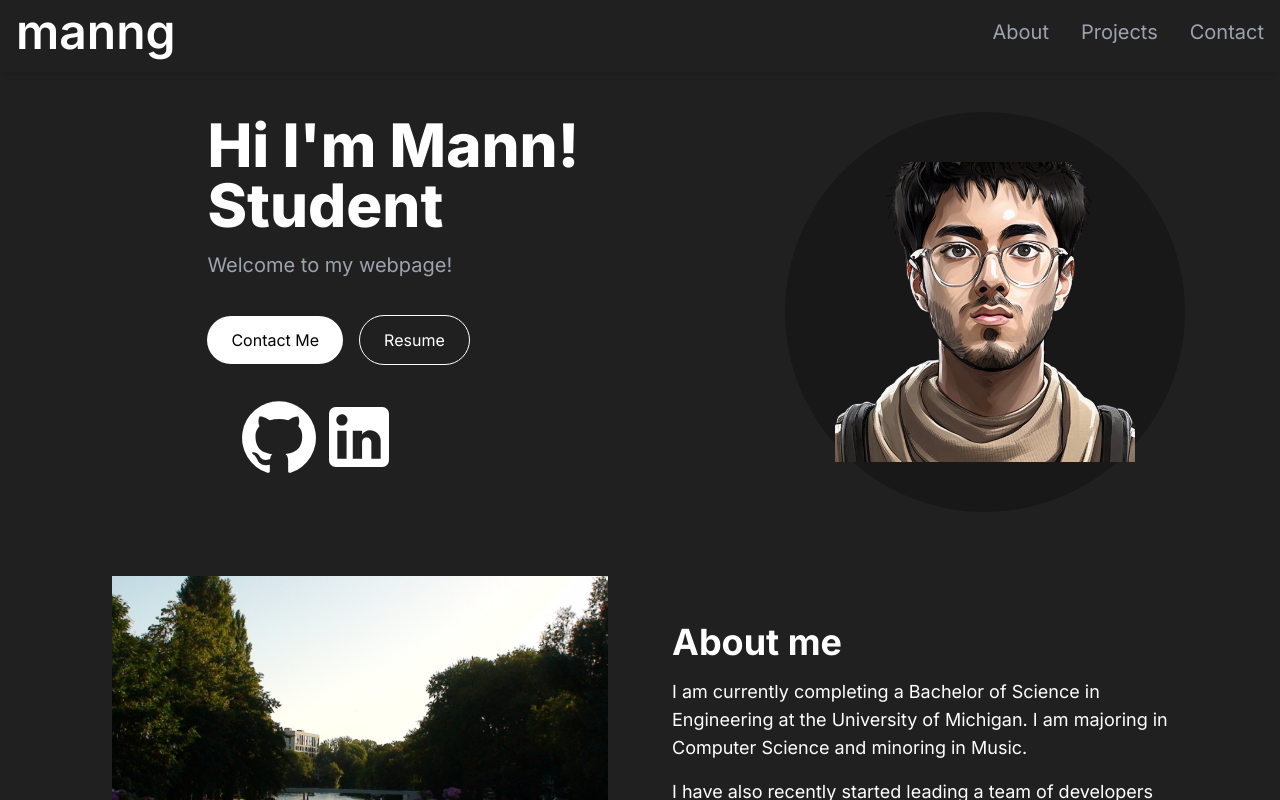
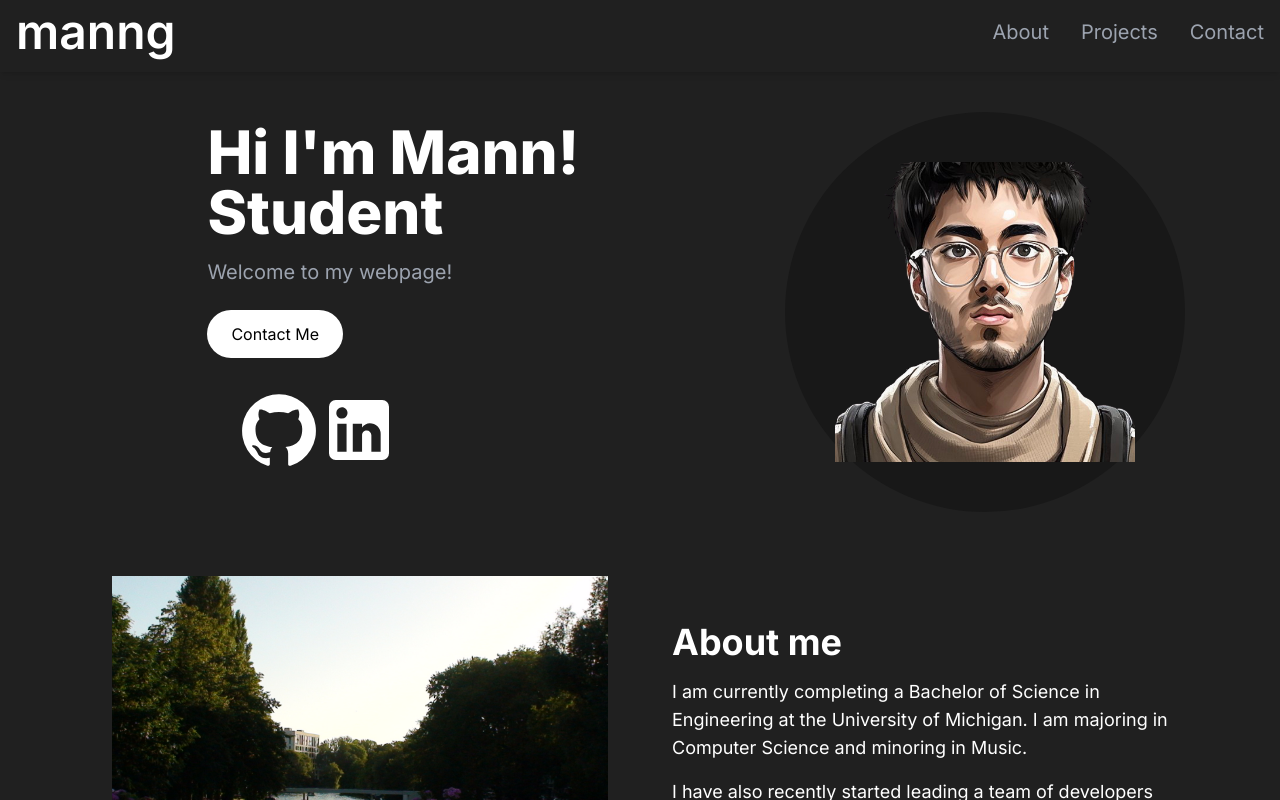
Before and after one commit to manngup/manng.net, a Next.js app: page / in a window 1280 px wide. Shown: the top 800 px of the page. Built offline with nearby package versions, Linux system fonts and the light colour scheme.

Commit message:
Remove Resume button

```diff
--- a/src/app/components/Header.tsx
+++ b/src/app/components/Header.tsx
@@ -45,7 +45,7 @@ const Header = () => {
                 </p>
                 <div>
                     <button onClick={() => window.location.href='#contact'} className="px-6 py-3 w-full sm:w-fit rounded-full mr-4 bg-white hover:bg-gray-400 text-black">Contact Me</button>
-                    <button onClick={() => window.open("/files/Gupta_Mann_Resume.pdf", '_blank')} className="px-6 py-3 w-full sm:w-fit rounded-full bg-transparent hover:bg-gray-700 text-white border border-white mt-3">Resume</button>
+                    {/* <button onClick={() => window.open("/files/Gupta_Mann_Resume.pdf", '_blank')} className="px-6 py-3 w-full sm:w-fit rounded-full bg-transparent hover:bg-gray-700 text-white border border-white mt-3">Resume</button> */}
                 </div>
                 <div className="p-8">
                     <Link href={"https://github.com/manngup"} target="_blank">
```
